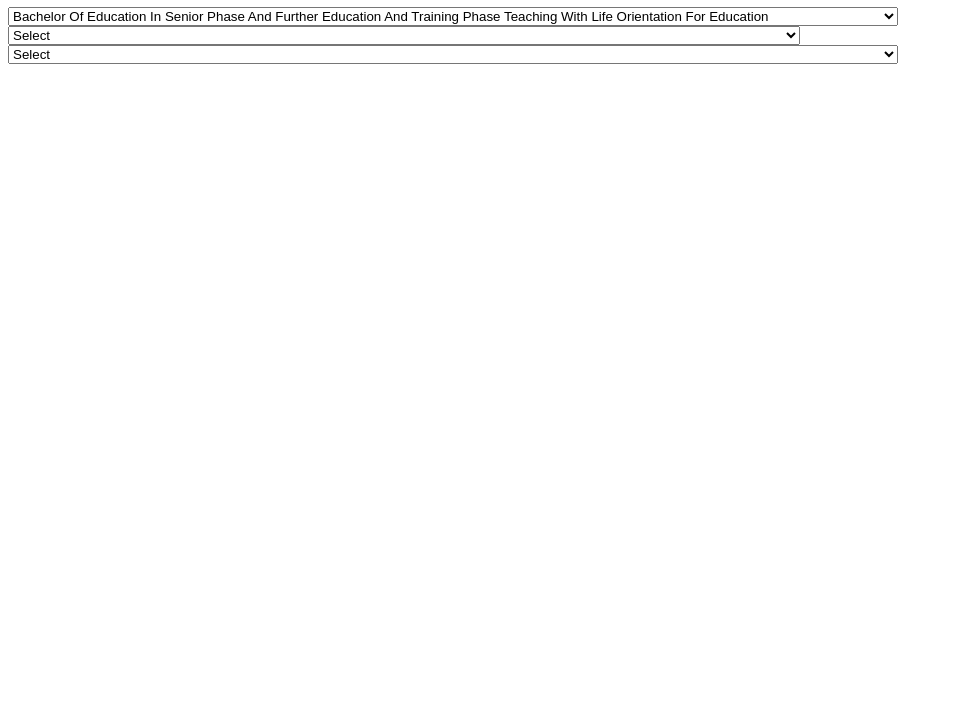
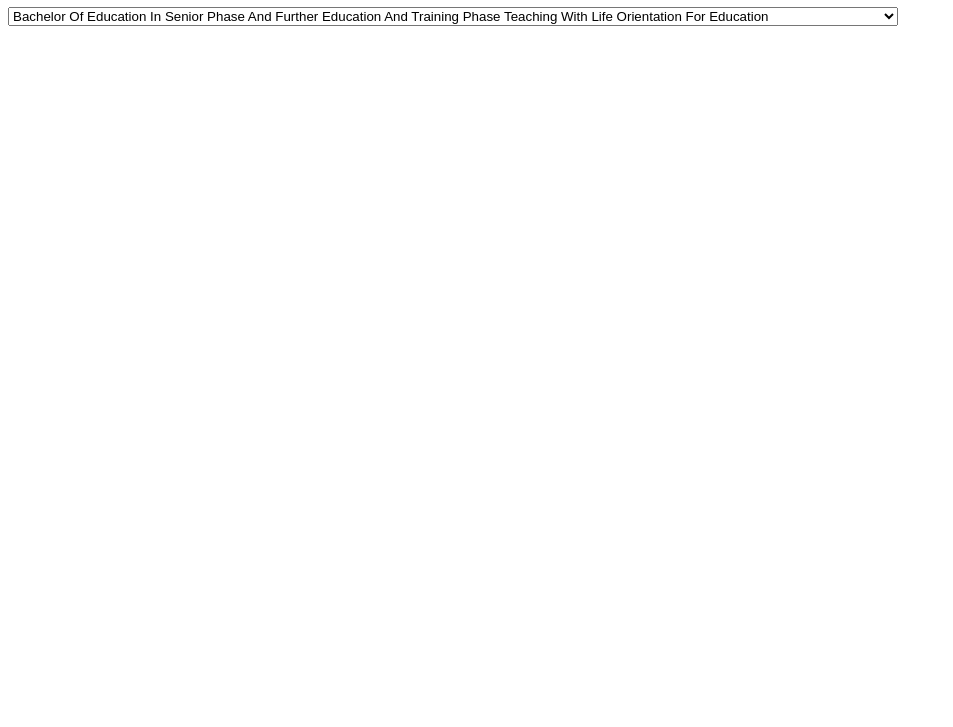
Before and after one commit to godthenorth/scraping, a plain HTML site: page index.html in a window 1280 px wide. Shown: the part 73-800 px from the top of the page, without its empty margins (0-953 px from the left). Drawn offline with Linux system fonts and the light colour scheme.

Commit message:
Update index.html

```diff
--- a/index.html
+++ b/index.html
@@ -130,16 +130,10 @@
 <option value="2514">Bachelor Of Science With Computer Science And Mathematics</option>
 <option value="2441">Bachelor Of Science In Information Technology</option>
 <option value="2438">Bachelor Of Science With Computer Science And Economics</option>
-</select>
 
 
 <!--This is NWU Mahikeng-->
-<select class="form-control selectdropdown select2-hidden-accessible" required="" data-val="true"
-    data-val-range="Required" data-val-range-max="2147483647" data-val-range-min="1" data-val-required="Required"
-    id="PvChoice1" name="PvChoice1" tabindex="-1" aria-hidden="true">
 
-
-    <option value="">Select</option>
     <option value="3735">Bachelor Of Education In Foundation Phase Teaching</option>
     <option value="3728">Bachelor Of Education In Senior Phase And Further Education And Training Phase Teaching With
         Setswana For Education</option>
@@ -277,14 +271,10 @@
     <option value="3149">Bachelor Of Social Sciences With Psychology And The Social Sciences</option>
     <option value="3135">Bachelor Of Arts In Humanities With English</option>
     <option value="3103">Bachelor Of Arts In Humanities With Geography And Society</option>
-</select>
 
 
 <!--This is NWU Potch-->
-<select class="form-control selectdropdown select2-hidden-accessible" required="" data-val="true"
-    data-val-range="Required" data-val-range-max="2147483647" data-val-range-min="1" data-val-required="Required"
-    id="PvChoice1" name="PvChoice1" tabindex="-1" aria-hidden="true">
-    <option value="">Select</option>
+
     <option value="3829">Bachelor Of Commerce In Forensic Accountancy</option>
     <option value="3831">Bachelor Of Commerce In Management Accountancy</option>
     <option value="3900">Bachelor Of Commerce In Management Sciences With Marketing And Tourism Management</option>
```
